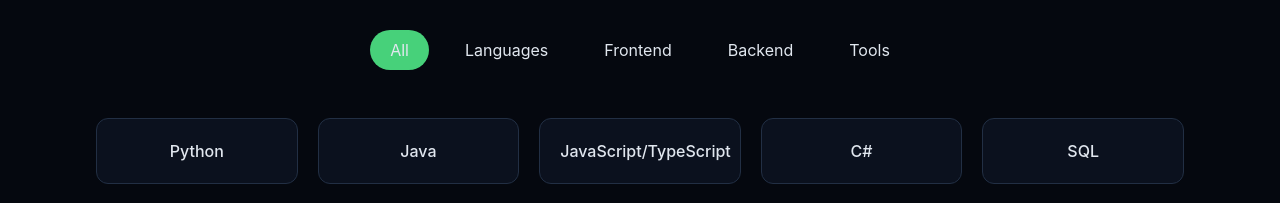
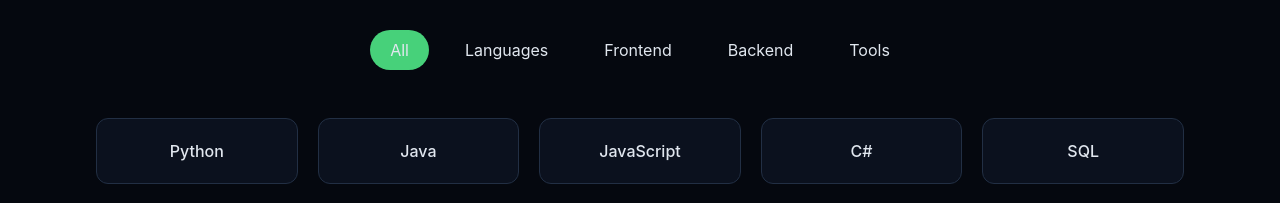
Before and after one commit to g-vohra/GarvVohraPortfolio, a React (Vite) app: page / in a window 1280 px wide. Shown: the part 1780-1983 px from the top of the page. Built offline with nearby package versions, Linux system fonts and the light colour scheme.

Commit message:
deleted one skill

```diff
--- a/src/components/SkillsSection.jsx
+++ b/src/components/SkillsSection.jsx
@@ -5,7 +5,7 @@ const skills = [
   // Languages
   { name: "Python", category: "languages" },
   { name: "Java", category: "languages" },
-  { name: "JavaScript/TypeScript", category: "languages" },
+  { name: "JavaScript", category: "languages" },
   { name: "C#", category: "languages" },
   { name: "SQL", category: "languages" },
 
```
